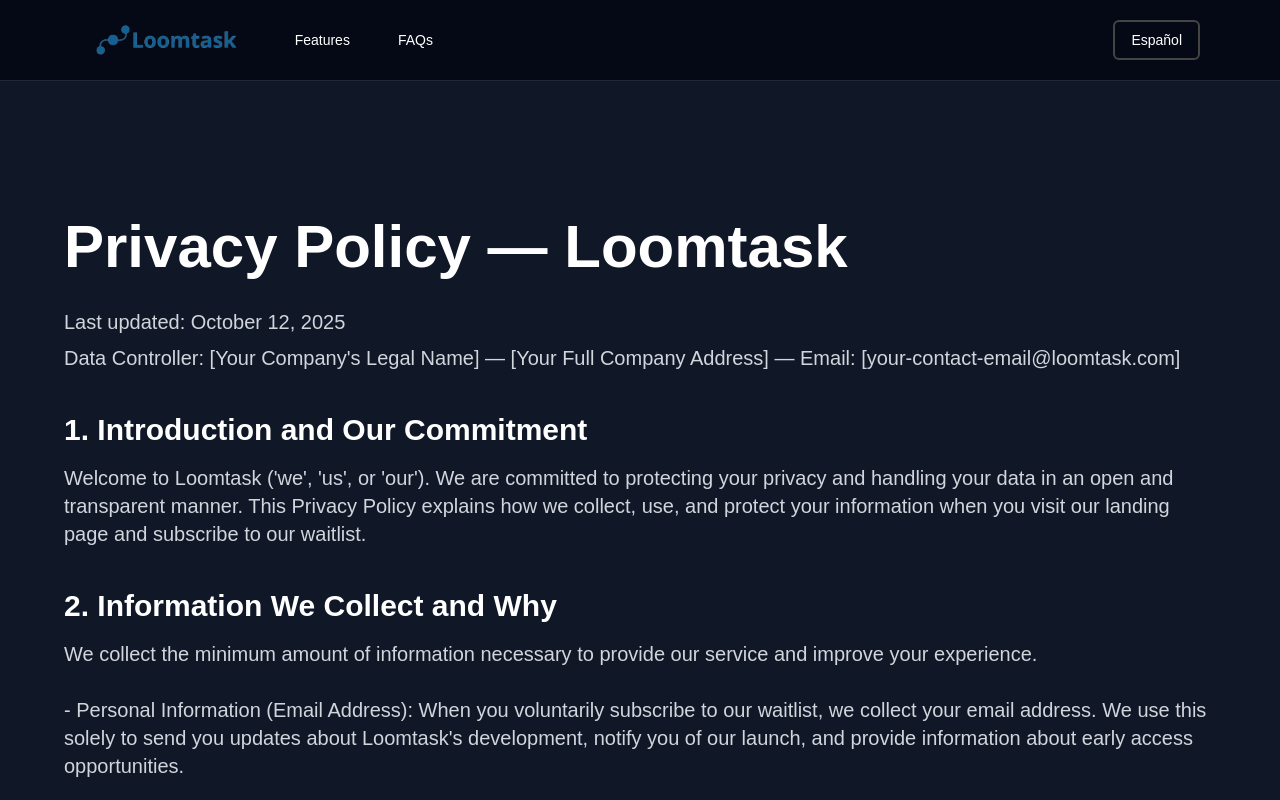
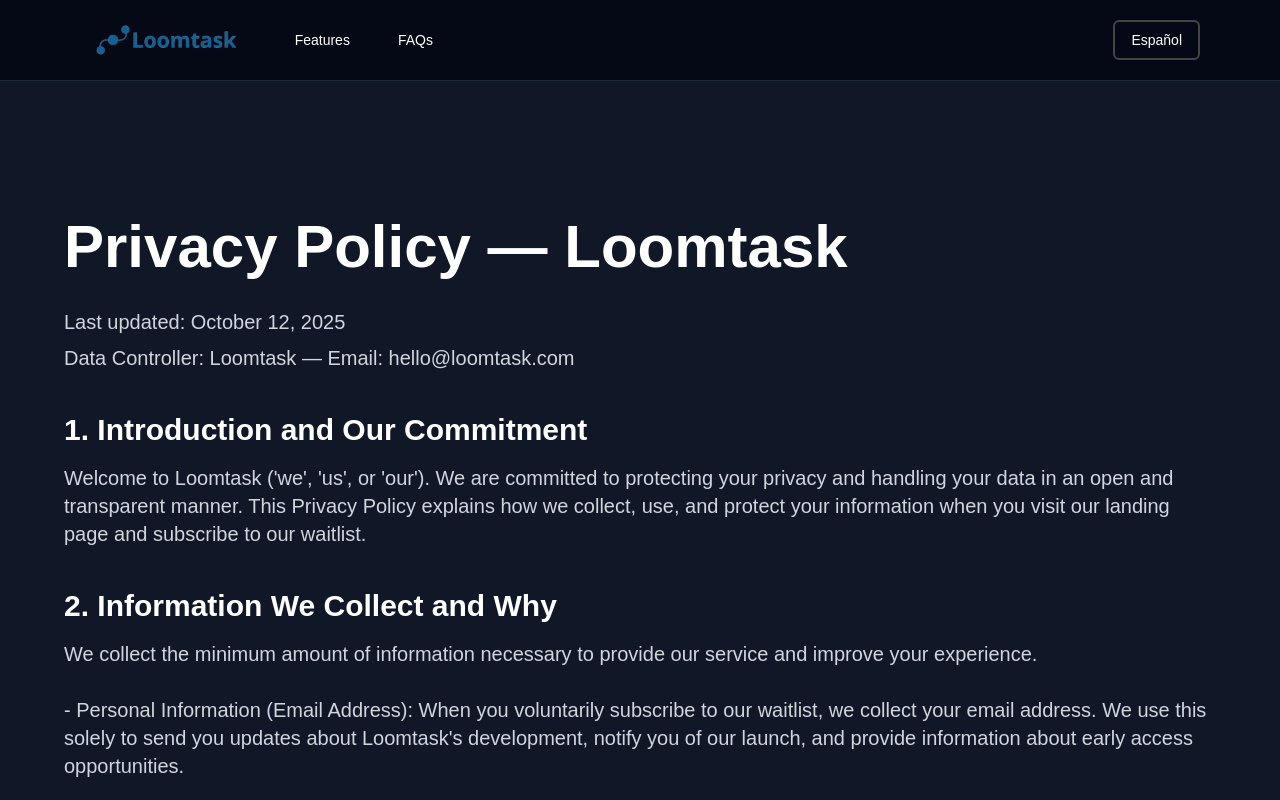
Before and after one commit to joaquinpalladino-afk/landing-page, a Next.js app: page /privacy-policy in a window 1280 px wide. Shown: the top 800 px of the page. Built offline with nearby package versions, Linux system fonts and the light colour scheme.

Commit message:
A backup

```diff
--- a/src/app/constants.ts
+++ b/src/app/constants.ts
@@ -93,11 +93,11 @@
 cookiesPolicy: {
  "title": "Cookie Policy — Loomtask",
   "lastUpdated": "Last updated: October 12, 2025",
-  "dataController": "Data Controller: [Your Company's Legal Name] — [Your Full Address] — Email: [your-contact-email@loomtask.com]",
+  "dataController": "Data Controller: Loomtask — Email: hello@loomtask.com",
   "sections": [
     {
       "title": "1. What Are Cookies?",
-      "content": "Cookies are small text files that are placed on your computer or mobile device when you visit a website. They are widely used to make websites work, or work more efficiently, as well as to provide information to the owners of the site. This Cookie Policy explains how we at Loomtask ('[Your Company's Legal Name]') use cookies on our landing page and the choices you have."
+      "content": "Cookies are small text files that are placed on your computer or mobile device when you visit a website. They are widely used to make websites work, or work more efficiently, as well as to provide information to the owners of the site. This Cookie Policy explains how we at Loomtask ('Loomtask') use cookies on our landing page and the choices you have."
     },
     {
       "title": "2. How We Use Cookies",
@@ -125,7 +125,7 @@
     },
     {
       "title": "8. Contact Us",
-      "content": "If you have any questions about our use of cookies, please contact us at: [your-contact-email@loomtask.com]."
+      "content": "If you have any questions about our use of cookies, please contact us at: hellol@loomtask.com."
     }
   ]
 },
@@ -134,7 +134,7 @@
     privacyPolicy: {
 "title": "Privacy Policy — Loomtask",
 "lastUpdated": "Last updated: October 12, 2025",
-"dataController": "Data Controller: [Your Company's Legal Name] — [Your Full Company Address] — Email: [your-contact-email@loomtask.com]",
+"dataController": "Data Controller: Loomtask — Email: hello@loomtask.com",
 "sections": [
 {
 "title": "1. Introduction and Our Commitment",
@@ -154,7 +154,7 @@
 },
 {
 "title": "5. Your Data Protection Rights (GDPR)",
-"content": "As a user, you have comprehensive rights over your personal data:\n\n- Right to Access: You can request a copy of the information we hold about you.\n- Right to Rectification: You can ask us to correct any inaccurate information.\n- Right to Erasure ('Right to be Forgotten'): You can request the deletion of your personal data.\n- Right to Restrict Processing: You can ask us to limit the use of your data.\n- Right to Data Portability: You can request your data in a structured, machine-readable format.\n- Right to Object: You can object to us processing your data for certain purposes.\n- Right to Withdraw Consent: You can withdraw your consent at any time. Unsubscribing from our waitlist is a direct way to do this.\n- Right to Lodge a Complaint: You have the right to lodge a complaint with a supervisory authority if you feel we have not handled your data correctly.\n\nTo exercise any of these rights, please contact us at [your-contact-email@loomtask.com]."
+"content": "As a user, you have comprehensive rights over your personal data:\n\n- Right to Access: You can request a copy of the information we hold about you.\n- Right to Rectification: You can ask us to correct any inaccurate information.\n- Right to Erasure ('Right to be Forgotten'): You can request the deletion of your personal data.\n- Right to Restrict Processing: You can ask us to limit the use of your data.\n- Right to Data Portability: You can request your data in a structured, machine-readable format.\n- Right to Object: You can object to us processing your data for certain purposes.\n- Right to Withdraw Consent: You can withdraw your consent at any time. Unsubscribing from our waitlist is a direct way to do this.\n- Right to Lodge a Complaint: You have the right to lodge a complaint with a supervisory authority if you feel we have not handled your data correctly.\n\nTo exercise any of these rights, please contact us at hello@loomtask.com."
 },
 {
 "title": "6. Data Security and Retention",
@@ -178,7 +178,7 @@
 },
 {
 "title": "11. Contact Us",
-"content": "If you have any questions about this Privacy Policy or wish to exercise your rights, please contact our Data Controller at: [your-contact-email@loomtask.com]."
+"content": "If you have any questions about this Privacy Policy or wish to exercise your rights, please contact our Data Controller at: hello@loomtask.com"
 }
 ]
     },
@@ -337,7 +337,7 @@
     cookiesPolicy: {
         "title": "Política de Cookies — Loomtask",
   "lastUpdated": "Última actualización: 12 de octubre de 2025",
-  "dataController": "Responsable del Tratamiento: [Nombre Legal de tu Empresa] — [Tu Dirección Completa] — Email: [tu-email-de-contacto@loomtask.com]",
+  "dataController": "Responsable del Tratamiento: Loomtask — Email: hello@loomtask.com",
   "sections": [
     {
       "title": "1. ¿Qué son las Cookies?",
@@ -369,7 +369,7 @@
     },
     {
       "title": "8. Contacto",
-      "content": "Si tienes alguna pregunta sobre nuestro uso de cookies, por favor, contáctanos en: [tu-email-de-contacto@loomtask.com]."
+      "content": "Si tienes alguna pregunta sobre nuestro uso de cookies, por favor, contáctanos en: hello@loomtask.com"
     }
   ]
 },
@@ -378,7 +378,7 @@
     privacyPolicy: {
      "title": "Política de Privacidad — Loomtask",
 "lastUpdated": "Última actualización: 12 de octubre de 2025",
-"dataController": "Responsable del Tratamiento: [Nombre Legal de tu Empresa] — [Tu Dirección Completa] — Email: [tu-email-de-contacto@loomtask.com]",
+"dataController": "Responsable del Tratamiento: [Nombre Legal de tu Empresa] — [Tu Dirección Completa] — Email: hello@loomtask.com",
 "sections": [
 {
 "title": "1. Introducción y Nuestro Compromiso",
@@ -398,7 +398,7 @@
 },
 {
 "title": "5. Tus Derechos de Protección de Datos (RGPD)",
-"content": "Como usuario, tienes derechos exhaustivos sobre tus datos personales:\n\n- Derecho de Acceso: Puedes solicitar una copia de la información que tenemos sobre ti.\n- Derecho de Rectificación: Puedes pedirnos que corrijamos cualquier información inexacta.\n- Derecho de Supresión ('Derecho al Olvido'): Puedes solicitar la eliminación de tus datos personales.\n- Derecho a la Limitación del Tratamiento: Puedes pedirnos que limitemos el uso de tus datos.\n- Derecho a la Portabilidad de los Datos: Puedes solicitar tus datos en un formato estructurado y legible por máquina.\n- Derecho de Oposición: Puedes oponerte a que tratemos tus datos para ciertos fines.\n- Derecho a Retirar el Consentimiento: Puedes retirar tu consentimiento en cualquier momento. Darse de baja de nuestra lista de espera es una forma directa de hacerlo.\n- Derecho a presentar una reclamación: Tienes derecho a presentar una reclamación ante una autoridad de control si consideras que no hemos gestionado tus datos correctamente.\n\nPara ejercer cualquiera de estos derechos, por favor, contáctanos en [tu-email-de-contacto@loomtask.com]."
+"content": "Como usuario, tienes derechos exhaustivos sobre tus datos personales:\n\n- Derecho de Acceso: Puedes solicitar una copia de la información que tenemos sobre ti.\n- Derecho de Rectificación: Puedes pedirnos que corrijamos cualquier información inexacta.\n- Derecho de Supresión ('Derecho al Olvido'): Puedes solicitar la eliminación de tus datos personales.\n- Derecho a la Limitación del Tratamiento: Puedes pedirnos que limitemos el uso de tus datos.\n- Derecho a la Portabilidad de los Datos: Puedes solicitar tus datos en un formato estructurado y legible por máquina.\n- Derecho de Oposición: Puedes oponerte a que tratemos tus datos para ciertos fines.\n- Derecho a Retirar el Consentimiento: Puedes retirar tu consentimiento en cualquier momento. Darse de baja de nuestra lista de espera es una forma directa de hacerlo.\n- Derecho a presentar una reclamación: Tienes derecho a presentar una reclamación ante una autoridad de control si consideras que no hemos gestionado tus datos correctamente.\n\nPara ejercer cualquiera de estos derechos, por favor, contáctanos en hello@loomtask.com"
 },
 {
 "title": "6. Seguridad y Conservación de Datos",
@@ -422,7 +422,7 @@
 },
 {
 "title": "11. Contacto",
-"content": "Si tienes alguna pregunta sobre esta Política de Privacidad o deseas ejercer tus derechos, por favor, contacta a nuestro Responsable del Tratamiento en: [tu-email-de-contacto@loomtask.com]."
+"content": "Si tienes alguna pregunta sobre esta Política de Privacidad o deseas ejercer tus derechos, por favor, contacta a nuestro Responsable del Tratamiento en: hello@loomtask.com"
 }
 ]
     },
```
